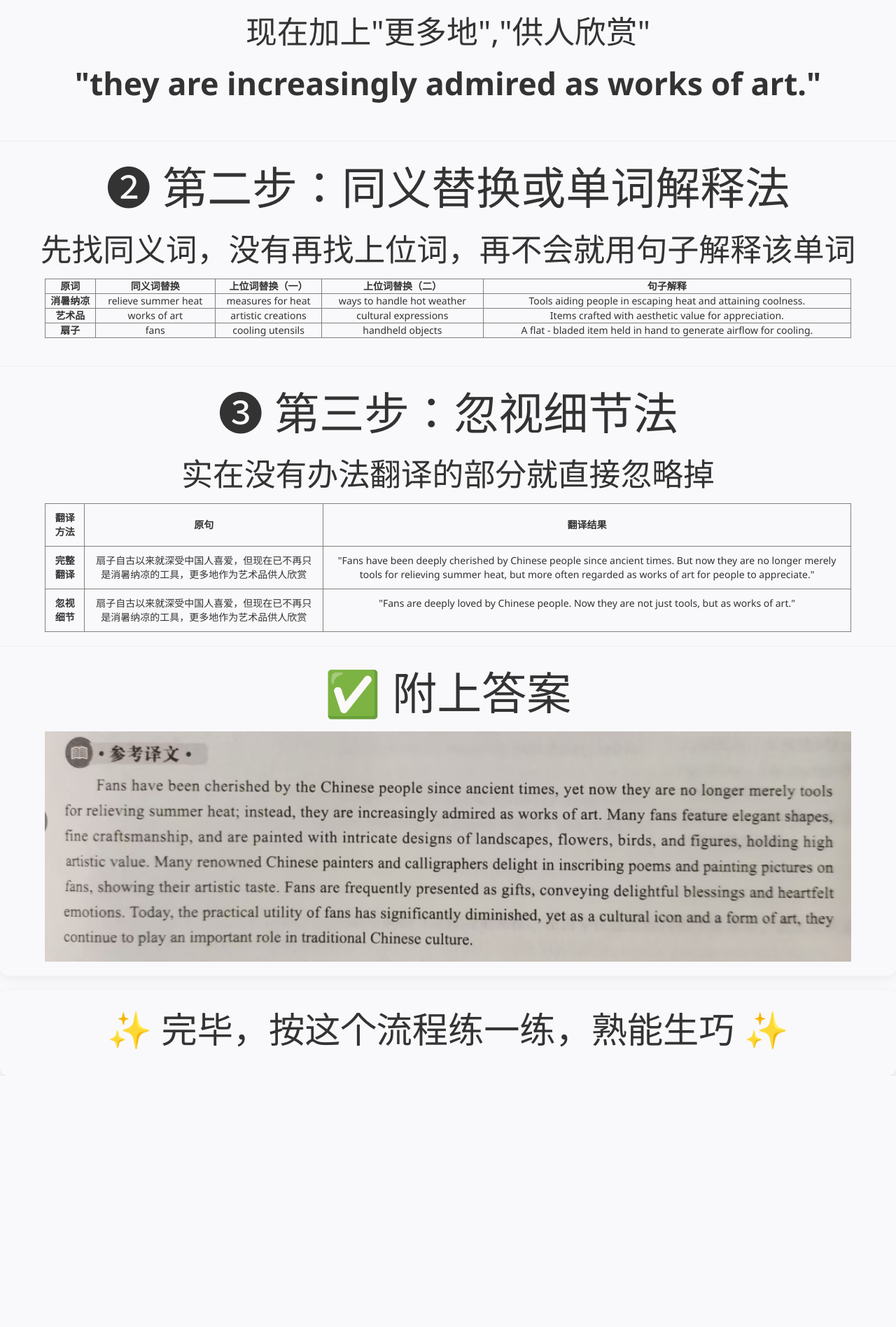
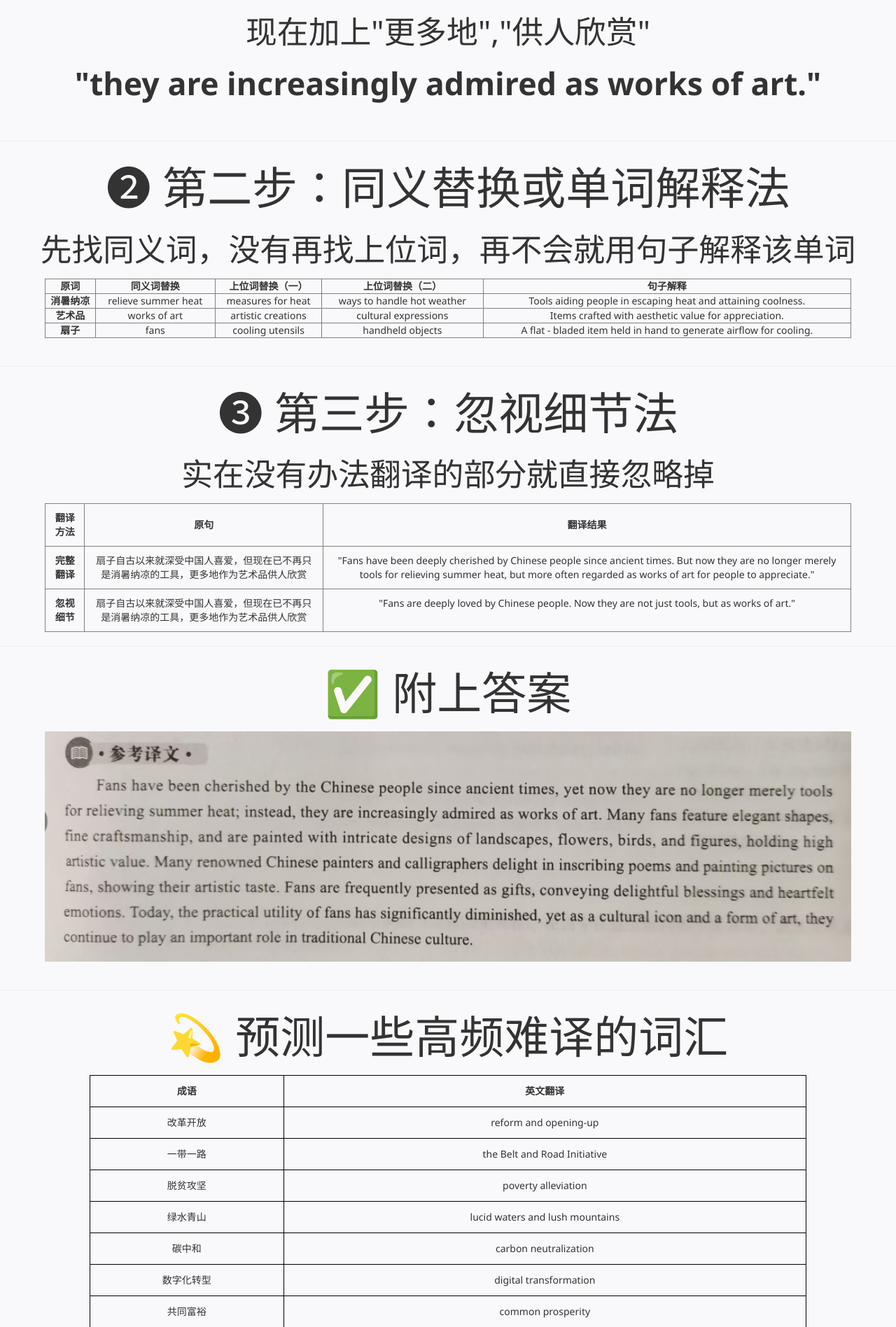
Before and after one commit to ppshuX/cet, a Django app: page /translate in a window 1280 px wide. Shown: the part 3465-5361 px from the top of the page at 70% size. Before the commit the page ends 5002 px from the top, so only its background shows below. Run offline with Django 5.2, Linux system fonts and the light colour scheme; some libraries are stand-ins or nearby versions.

Commit message:
upgrade the translate part

```diff
--- a/templates/listening.html
+++ b/templates/listening.html
@@ -91,22 +91,27 @@
                 <p style="text-align: center; font-size: 4vw;">✍️ 如何预读？圈动词 + 划名词</p>
                 <img style="width: 90%" src="{% static 'images/listening_exercise(1).jpg' %}"
                     alt="listening_exercise(1)">
+                <br><br>
                 <p style="text-align: center; font-size: 3.5vw;">🔎每个选项都要读，并在心里翻译。<br>遇到不会的单词猜它的词性 + 发音</p>
                 <p style="text-align: center; font-size: 3.5vw;">读后大概会知道这篇的主题，就可以脑补一下对话。<br>以上工作都完成后，读下一篇</p>
                 <br>
+                <hr>
                 <p style="text-align: center; font-size: 5vw;"> ❷ 第二步：听的时候用技巧 </p>
                 <p style="text-align: center; font-size: 3.5vw;">🔥首先: 集中注意力，快速扫一遍勾画内容。所听及所选</p>
                 <p style="text-align: center; font-size: 3.5vw;">
                     其次: 遵循<strong> 顺序原则 </strong>。如果听到第二问的答案，说明第一问已经过去了，就先别管往下看。<br>最后: 全部结束后再猜空出的题的答案。
                 </p>
                 <br>
+                <hr>
                 <p style="text-align: center; font-size: 5vw;"> ❸ 第三步：提问环节往下预读 </p>
                 <p style="text-align: center; font-size: 3.5vw;">要边听边写答案（答题卡上），对话结束答案就填完。<br>提问环节可以继续往下预读，方法同上</p>
                 <p style="text-align: center; font-size: 3.5vw;">(如果有某一个题拿不准，可以标记，提问时听一下。)</p>
                 <br>
+                <hr>
                 <p style="text-align: center; font-size: 5vw;"> ❹ 选项平均原则 </p>
                 <p style="text-align: center; font-size: 3.5vw;"> 四六级听力中，ABCD 四个选项的出现概率总体较为均匀，<br>通常每个选项出现 6 次左右，整体呈现
                     “6667” 的分布模式<br>即三个选项出现 6 次，一个选项出现 7 次。<br>👉 所以如果要猜就按照这个方向猜 </p>
+                <br>
             </div>
         </div>
         <div class="card">
--- a/templates/translate.html
+++ b/templates/translate.html
@@ -72,7 +72,7 @@
                 <img src="{% static 'images/reading_time6.png' %}" class="card-img">
             </div>
             <p style="text-align: center; font-size:3.5vw;">
-                📝听力时间：30 分钟。<br>
+                📝翻译时间：30 分钟。<br>
                 🎯分值：占总分的 15%，满分为 710 × 15% = 106.5 分。
             </p>
             <hr>
@@ -188,6 +188,76 @@
                 <p style="text-align: center; font-size: 5vw;"> ✅ 附上答案 </p>
                 <img style="width: 90%" src="{% static 'images/translate_answer.jpg' %}" alt="translate_answer">
                 <br><br>
+                <hr>
+                <p style="text-align: center; font-size: 5vw;"> 💫 预测一些高频难译的词汇 </p>
+                <table border="1" style="width: 80%; text-align: center; margin: 0 auto; border-collapse: collapse;">
+                    <tr>
+                        <th style="border: 1px solid #000; padding: 12px; text-align: center;"><strong>成语</strong></th>
+                        <th style="border: 1px solid #000; padding: 12px; text-align: center;"><strong>英文翻译</strong>
+                        </th>
+                    </tr>
+                    <tr>
+                        <td style="border: 1px solid #000; padding: 12px;">改革开放</td>
+                        <td style="border: 1px solid #000; padding: 12px;">reform and opening-up</td>
+                    </tr>
+                    <tr>
+                        <td style="border: 1px solid #000; padding: 12px;">一带一路</td>
+                        <td style="border: 1px solid #000; padding: 12px;">the Belt and Road Initiative</td>
+                    </tr>
+                    <tr>
+                        <td style="border: 1px solid #000; padding: 12px;">脱贫攻坚</td>
+                        <td style="border: 1px solid #000; padding: 12px;">poverty alleviation</td>
+                    </tr>
+                    <tr>
+                        <td style="border: 1px solid #000; padding: 12px;">绿水青山</td>
+                        <td style="border: 1px solid #000; padding: 12px;">lucid waters and lush mountains</td>
+                    </tr>
+                    <tr>
+                        <td style="border: 1px solid #000; padding: 12px;">碳中和</td>
+                        <td style="border: 1px solid #000; padding: 12px;">carbon neutralization</td>
+                    </tr>
+                    <tr>
+                        <td style="border: 1px solid #000; padding: 12px;">数字化转型</td>
+                        <td style="border: 1px solid #000; padding: 12px;">digital transformation</td>
+                    </tr>
+                    <tr>
+                        <td style="border: 1px solid #000; padding: 12px;">共同富裕</td>
+                        <td style="border: 1px solid #000; padding: 12px;">common prosperity</td>
+                    </tr>
+                    <tr>
+                        <td style="border: 1px solid #000; padding: 12px;">人类命运共同体</td>
+                        <td style="border: 1px solid #000; padding: 12px;">a community with a shared future for mankind
+                        </td>
+                    </tr>
+                    <tr>
+                        <td style="border: 1px solid #000; padding: 12px;">与时俱进</td>
+                        <td style="border: 1px solid #000; padding: 12px;">keep pace with the times</td>
+                    </tr>
+                    <tr>
+                        <td style="border: 1px solid #000; padding: 12px;">实事求是</td>
+                        <td style="border: 1px solid #000; padding: 12px;">seek truth from facts</td>
+                    </tr>
+                    <tr>
+                        <td style="border: 1px solid #000; padding: 12px;">和谐社会</td>
+                        <td style="border: 1px solid #000; padding: 12px;">harmonious society</td>
+                    </tr>
+                    <tr>
+                        <td style="border: 1px solid #000; padding: 12px;">互利共赢</td>
+                        <td style="border: 1px solid #000; padding: 12px;">mutual benefit and win-win outcomes</td>
+                    </tr>
+                    <tr>
+                        <td style="border: 1px solid #000; padding: 12px;">源远流长</td>
+                        <td style="border: 1px solid #000; padding: 12px;">have a long-standing history</td>
+                    </tr>
+                    <tr>
+                        <td style="border: 1px solid #000; padding: 12px;">博大精深</td>
+                        <td style="border: 1px solid #000; padding: 12px;">broad and profound</td>
+                    </tr>
+                    <tr>
+                        <td style="border: 1px solid #000; padding: 12px;">安居乐业</td>
+                        <td style="border: 1px solid #000; padding: 12px;">live and work in peace and contentment</td>
+                    </tr>
+                </table>
             </div>
         </div>
         <div class="card">
--- a/templates/writing.html
+++ b/templates/writing.html
@@ -171,7 +171,7 @@
                 <p style="text-align: center; font-size: 5vw;"> ❹ 另外，关于模版套用</p>
                 <p style="text-align: center; font-size: 4vw;"> 【⚠️ 注意：原则上减少套用模版！】</p>
                 <p style="text-align: center; font-size: 3.5vw;">
-                    四六级会打压模版作文，<br>但若少部分使用或者不追求高分，也无可厚非。<br>如果备考紧急或参考学习需要的话，我也整理了以下句子：
+                    四六级会打压模版作文，<br>但若少部分使用或者不追求高分，也无可厚非。<br>如果备考紧急或参考学习需要，这也整理了以下句子：
                 </p>
                 <img style="width: 90%" src="{% static 'images/writing_models(1).jpg' %}" alt="writing_frame">
                 <img style="width: 90%" src="{% static 'images/writing_models(2).jpg' %}" alt="writing_frame">
```
